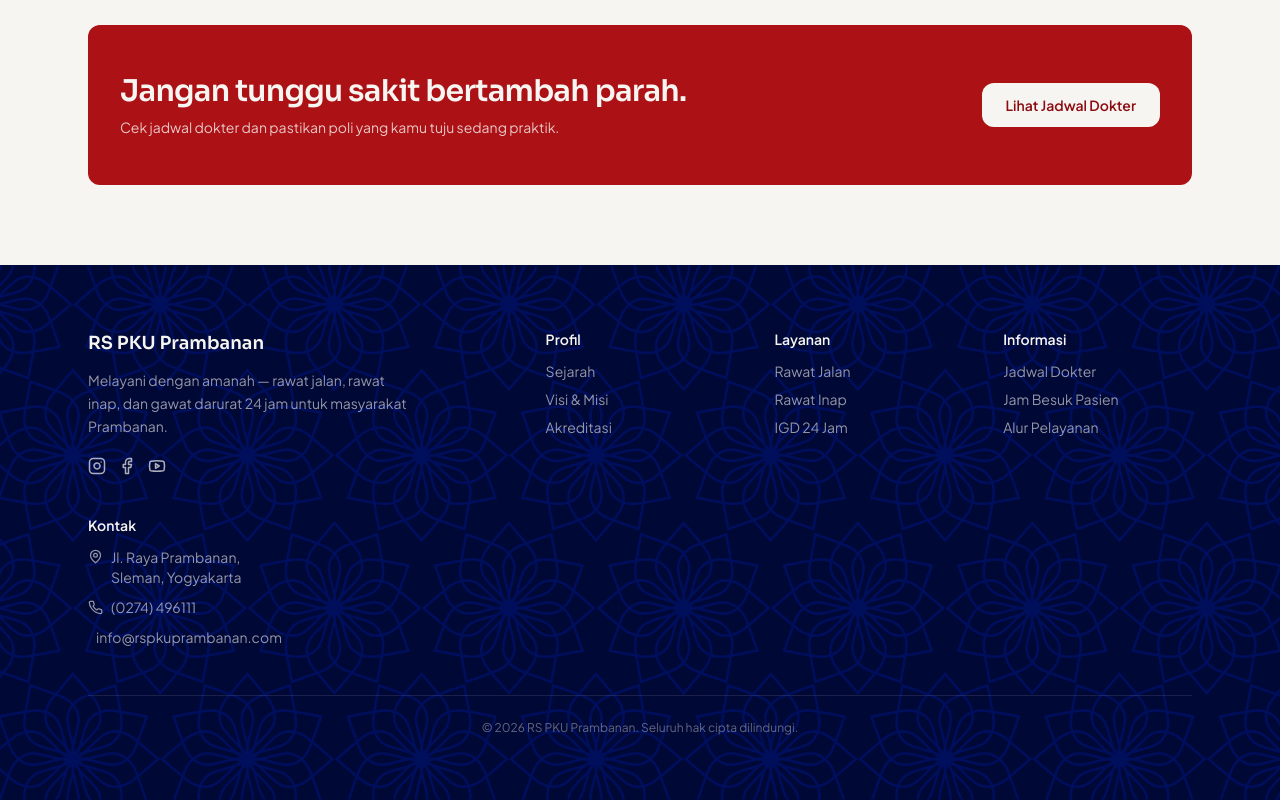
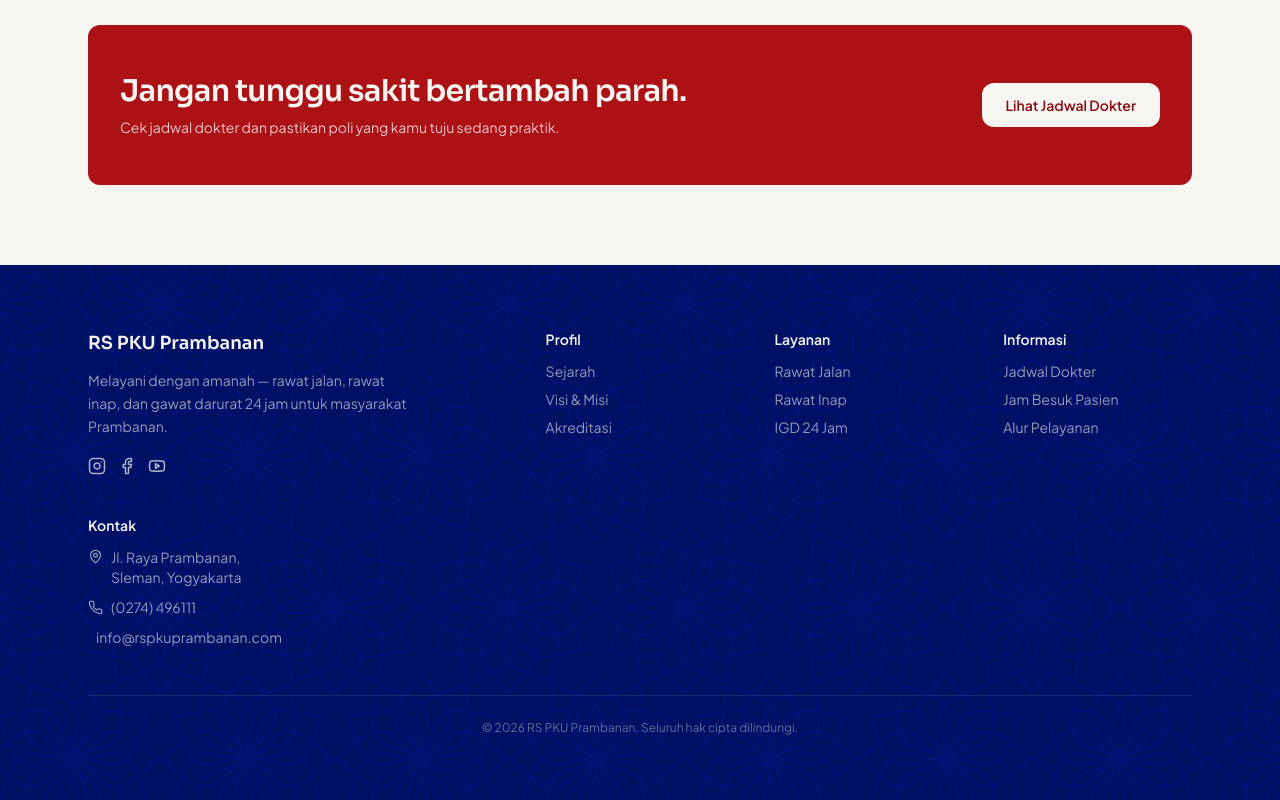
Before and after one commit to senWic/rs-pku-prambanan, a Next.js app: page / in a window 1280 px wide. Shown: the part 3293-4093 px from the top of the page. Built offline with nearby package versions, Linux system fonts and the light colour scheme; no server answers.

Commit message:
Update Footer.tsx

```diff
--- a/components/Footer.tsx
+++ b/components/Footer.tsx
@@ -20,7 +20,7 @@
   return (
     <footer
         id="kontak"
-        className="relative bg-navy-900 bg-center bg-cover bg-no-repeat py-16 text-cream"
+        className="relative bg-navy bg-center bg-cover bg-no-repeat py-16 text-cream"
         style={{ backgroundImage: "url('/footer-web1.png')" }}
       >
       <div className="mx-auto max-w-6xl px-6">
```
